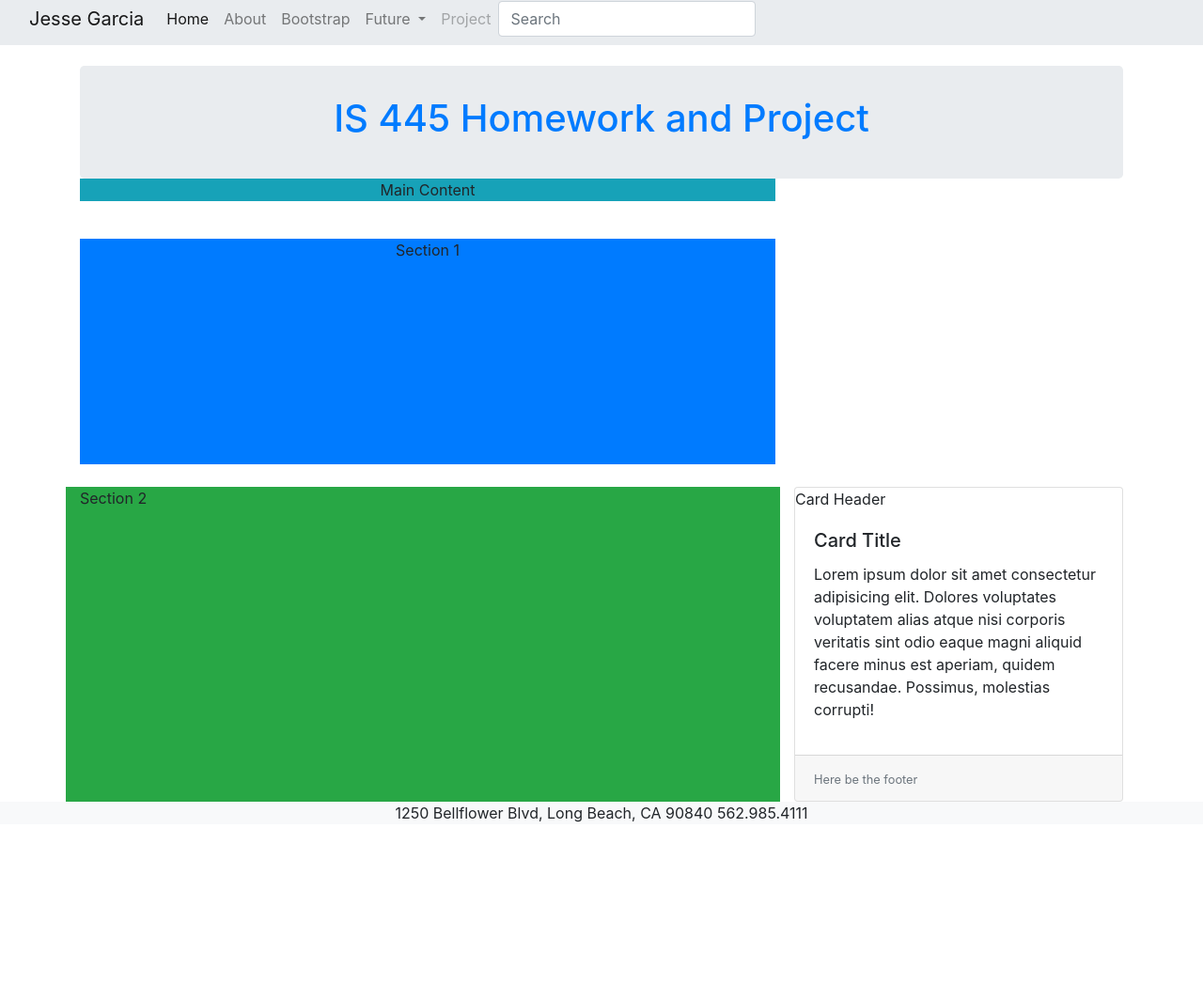
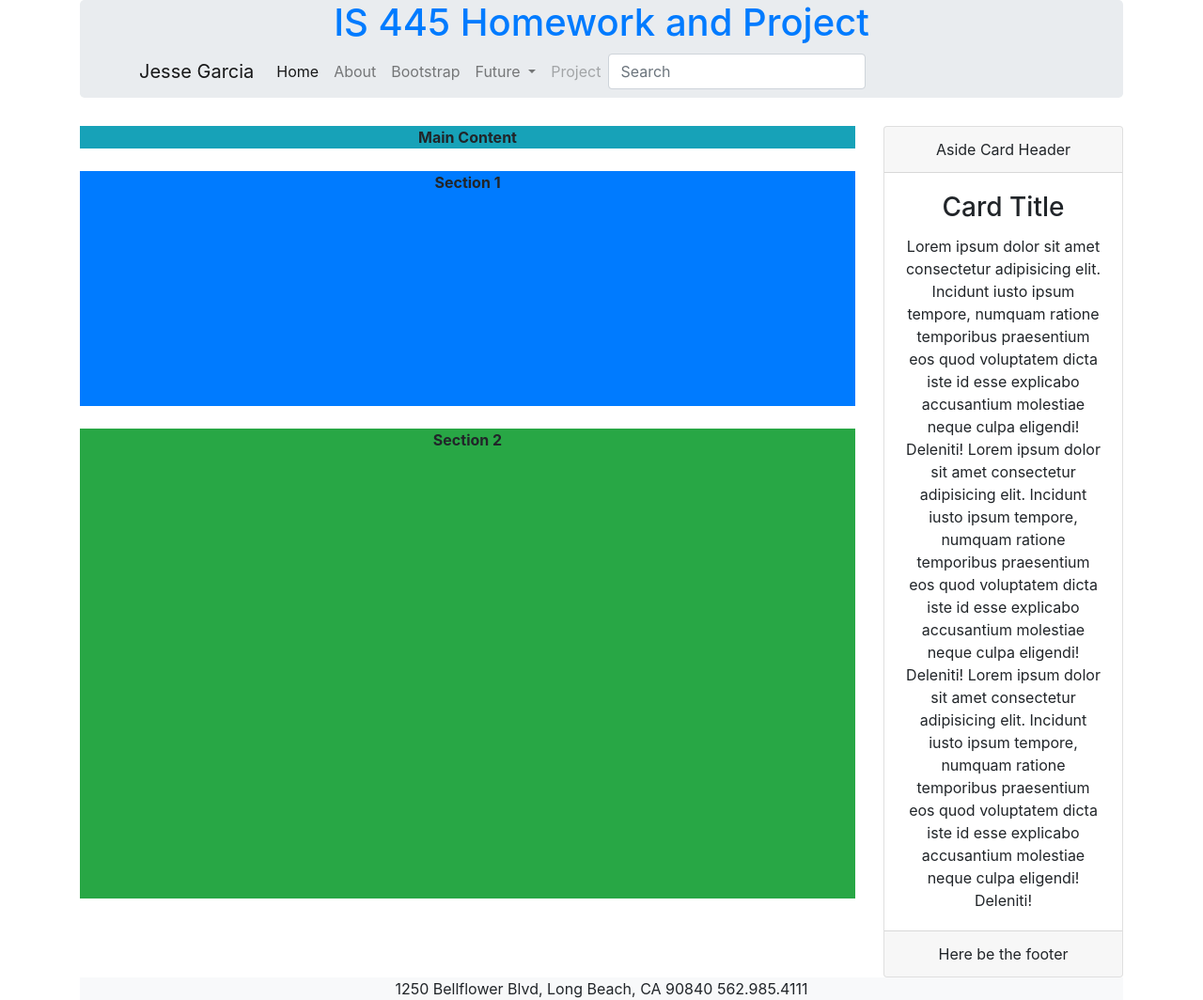
Before and after one commit to JGarcia4224/Bootstrap-Homework, a website: page website/bootstrap.html in a window 1280 px wide. Shown: the whole page at 94% size. Before the commit the page ends 877 px from the top, so only its background shows below. Drawn offline with nearby package versions, Linux system fonts and the light colour scheme.

Commit message:
fixed allignment issues on bootstrap.html page

```diff
--- a/website/bootstrap.html
+++ b/website/bootstrap.html
@@ -9,15 +9,14 @@
     <link rel="stylesheet" type="text/css" href="style.css">
 </head>
 <body>
+
+<div class="sticky-top">
     <div class="container">
         <div class="jumbotron">
           <h1 class="text-primary">IS 445 Homework and Project</h1>
-    </div>
-
-
-
           <nav class="navbar navbar-expand-lg navbar-light navbar-fixed-top">
               <div class="container-fluid">
+
                 <a class="navbar-brand" href="#">Jesse Garcia</a>
                 <button class="navbar-toggler" type="button" data-toggle="collapse" data-target="#navbarSupportedContent" aria-controls="navbarSupportedContent" aria-expanded="false" aria-label="Toggle navigation">
                   <span class="navbar-toggler-icon"></span>
@@ -58,48 +57,50 @@
               </div>
               </nav>
         </div>
-    </div>
-
-
-      <div class="container">
-            <div class="row-1">
-              <div class="col-md-8 bg-info">
-                <p>Main Content</p>
-              </div>
-            </div>
-            <br>
-            <div class="row-2">
-                <div class="col-md-8 bg-primary" id="Section1">
-                    <p>Section 1</p>
-                </div>
-              </div>
-              <br>
-            <div class="row">
-                <div class="col-md-8 bg-success">
-                    <p>Section 2</p>
-                </div>
-            <div class="col-md-4 ml-auto">
-                    <div class="card h-100">
-                            <div class="Card-header">
-                                Card Header
-                            </div>
-                            <div class="card-body">
-                                <h5 class="card-title">Card Title</h5>
-                                <p>Lorem ipsum dolor sit amet consectetur adipisicing elit. Dolores voluptates voluptatem alias atque nisi corporis veritatis sint odio eaque magni aliquid facere minus est aperiam, quidem recusandae. Possimus, molestias corrupti!</p>
-                            </div>
-                            <div class="card-footer">
-                                <small class="text-muted">Here be the footer</small>
-                            </div>
-                        </div>
-            </div>
 
 </div>
 
 
       </div>
 
+</div>
 
 
+
+
+      <div class="container">
+            <div class="row">
+                <div class="col-md-9 text-center">
+                    <div class="bg-info font-weight-bold">Main Content</div>
+                    <br>
+                    <div class="bg-primary font-weight-bold" style="height: 250px">Section 1</div>
+                    <br>
+                    <div class="bg-success font-weight-bold" style="height: 500px">Section 2</div>
+                </div>
+
+                <div class="col">
+                  <div class="card">
+                    <div class="card-header">Aside Card Header</div>
+                    <div class="card-body">
+                      <h3 class="card-title">Card Title</h3>
+                      <p class="card-text">Lorem ipsum dolor sit amet consectetur adipisicing elit. Incidunt iusto ipsum tempore, numquam ratione temporibus praesentium eos quod voluptatem dicta iste id esse explicabo accusantium molestiae neque culpa eligendi! Deleniti! Lorem ipsum dolor sit amet consectetur adipisicing elit. Incidunt iusto ipsum tempore, numquam ratione temporibus praesentium eos quod voluptatem dicta iste id esse explicabo accusantium molestiae neque culpa eligendi! Deleniti! Lorem ipsum dolor sit amet consectetur adipisicing elit. Incidunt iusto ipsum tempore, numquam ratione temporibus praesentium eos quod voluptatem dicta iste id esse explicabo accusantium molestiae neque culpa eligendi! Deleniti!</p>
+                    </div>
+                    <div class="card-footer">Here be the footer</div>
+                  </div>
+                </div>
+
+
+              </div>
+      </div>
+
+
+
+
+
+      </div>
+
+
+    <div class="container">
         <div id="content">
             <div class="bg-light">
               <div class="row align-items-end">
@@ -107,6 +108,8 @@
               </div>
               </div>
           </div>
+    </div>
+
 
     </div>
    </div>
--- a/website/style.css
+++ b/website/style.css
@@ -7,8 +7,8 @@
 .jumbotron{
     text-align: center;
     margin-bottom: 0em;
-    padding-top: 32px;
-    padding-bottom: 32px;
+    padding-top: 0px;
+    padding-bottom: 0px;
 }
 
 .navbar{
@@ -24,7 +24,11 @@
     padding-bottom: 200px;
 }
 
-.row-1,.row-2,.row-3{
+#Section2{
+    padding-bottom: 200px;
+}
+
+.row{
     text-align: center;
 
 }
@@ -33,12 +37,12 @@
     word-wrap: break-word;
 }
 
-body { padding-top: 70px; }
+/*body { padding-top: 70px; }*/
 
-.navbar-fixed-top {
+/*.navbar-fixed-top {
     position: fixed;
     right: 0;
     left: 0;
     z-index: 1030;
     top: 0;
-}
+}*/
```
Also changed, not shown: website/about.html (+7 -9 lines), website/index.html (+5 -7 lines). Lines whose indentation alone changed are shown as unchanged.
